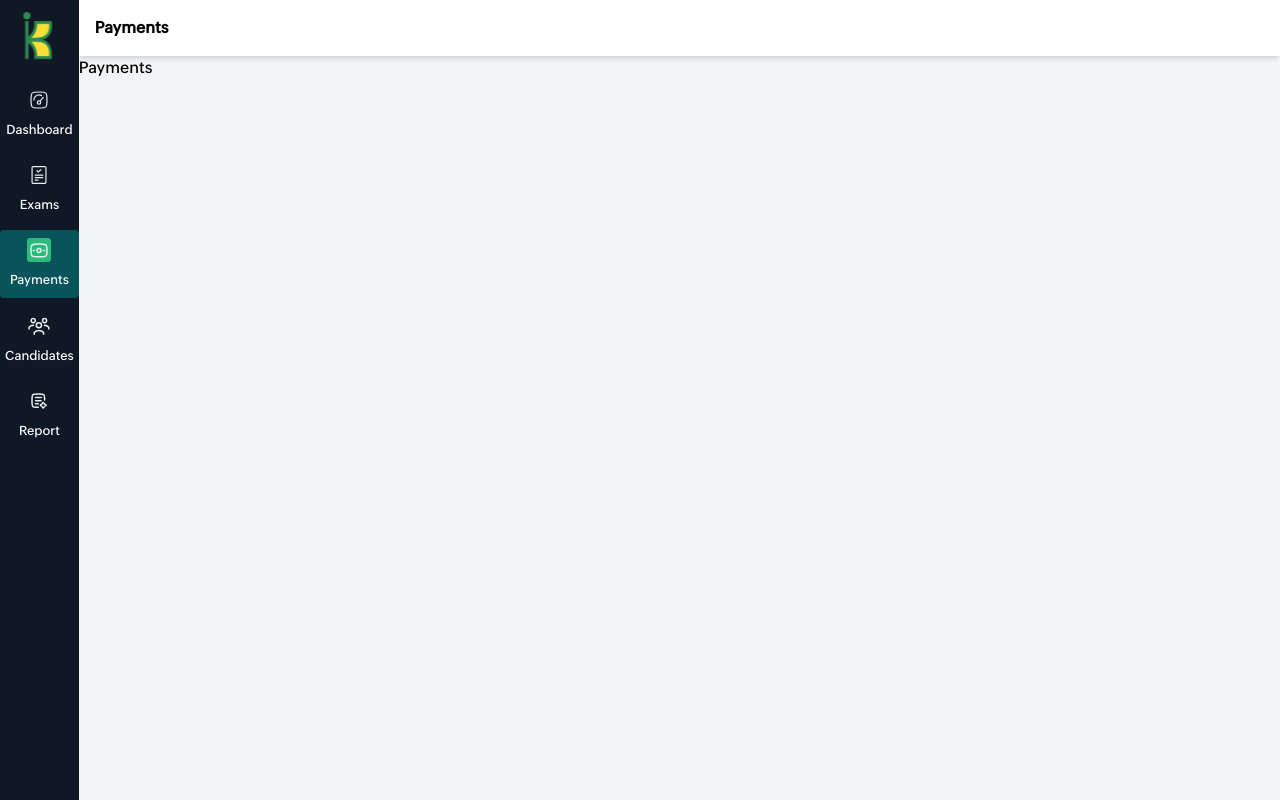
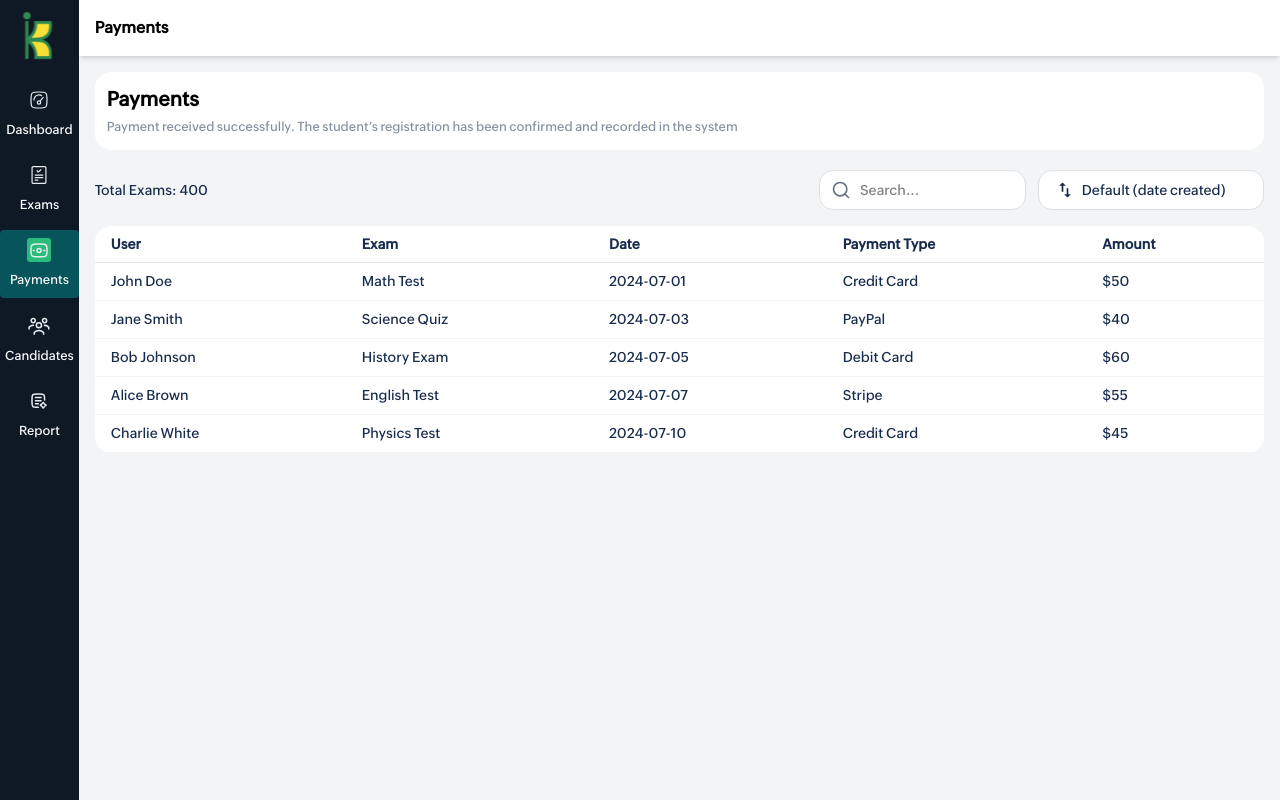
Before and after one commit to ibhaudur/kasadara-kal-admin, a React (Vite) app: page /payments in a window 1280 px wide. Built offline with nearby package versions, Linux system fonts and the light colour scheme.

Commit message:
payments and searchbox component

```diff
--- /dev/null
+++ b/src/component/SearchBox.tsx
@@ -0,0 +1,17 @@
+import React from "react";
+import { FiSearch } from "react-icons/fi";
+
+const SearchBox: React.FC = () => {
+  return (
+    <div className="relative w-full">
+      <FiSearch className="w-5 h-5 text-gray-500 absolute left-3 top-1/2 transform -translate-y-1/2 pointer-events-none" />
+      <input
+        type="text"
+        placeholder="Search..."
+        className="w-full h-[40px] bg-white pl-10 pr-4 rounded-[14px] border-[0.6px] border-[#DCDFE4] text-sm focus:outline-none focus:ring-2 focus:ring-[#2BBC7C]"
+      />
+    </div>
+  );
+};
+
+export default SearchBox;
--- /dev/null
+++ b/src/pages/payments/components/PaymentList.tsx
@@ -0,0 +1,76 @@
+import React from "react";
+
+const PaymentList = () => {
+  const data = [
+    {
+      user: "John Doe",
+      exam: "Math Test",
+      date: "2024-07-01",
+      type: "Credit Card",
+      amount: "$50",
+    },
+    {
+      user: "Jane Smith",
+      exam: "Science Quiz",
+      date: "2024-07-03",
+      type: "PayPal",
+      amount: "$40",
+    },
+    {
+      user: "Bob Johnson",
+      exam: "History Exam",
+      date: "2024-07-05",
+      type: "Debit Card",
+      amount: "$60",
+    },
+    {
+      user: "Alice Brown",
+      exam: "English Test",
+      date: "2024-07-07",
+      type: "Stripe",
+      amount: "$55",
+    },
+    {
+      user: "Charlie White",
+      exam: "Physics Test",
+      date: "2024-07-10",
+      type: "Credit Card",
+      amount: "$45",
+    },
+  ];
+
+  return (
+    <div className="overflow-x-auto mt-4">
+      <table className="min-w-full text-[14px] rounded-2xl bg-white text-[#172B4D]">
+        <thead>
+          <tr>
+            {["User", "Exam", "Date", "Payment Type", "Amount"].map((item) => (
+              <th
+                key={item}
+                className="text-left px-4 py-2 border-b border-[#E5E5E5] text-sm font-semibold"
+              >
+                {item}
+              </th>
+            ))}
+          </tr>
+        </thead>
+        <tbody>
+          {data.map((row, idx) => (
+            <tr
+              key={idx}
+              className="hover:bg-[#F2FFF7] border-b-[0.5px] border-[#F4F4F4]"
+            >
+              <td className="px-4 py-2">{row.user}</td>
+              <td className="px-4 py-2">{row.exam}</td>
+              <td className="px-4 py-2">{row.date}</td>
+              <td className="px-4 py-2">{row.type}</td>
+              <td className="px-4 py-2">{row.amount}</td>
+            </tr>
+          ))}
+        </tbody>
+      </table>
+    </div>
+  );
+};
+
+export default PaymentList;
--- a/src/pages/payments/index.tsx
+++ b/src/pages/payments/index.tsx
@@ -1,13 +1,36 @@
 import React, { useEffect } from "react";
 import { useDispatch } from "react-redux";
 import { changeHeader } from "../../store/slice/headerSlice";
+import PaymentList from "./components/PaymentList";
+import SearchBox from "../../component/SearchBox";
+import { MdOutlineSwapVert } from "react-icons/md";
 
 const Payments: React.FC = () => {
   const dispatch = useDispatch();
   useEffect(() => {
     dispatch(changeHeader("Payments"));
   }, []);
-  return <div>Payments</div>;
+  return (
+    <section className="p-4">
+      <div className="rounded-[16px] bg-white p-3">
+        <h5 className="text-[20px] font-semibold">Payments</h5>
+        <small className="text-[#8790A1]">
+          Payment received successfully. The student’s registration has been
+          confirmed and recorded in the system{" "}
+        </small>
+      </div>
+      <div className="flex justify-between items-center mt-5">
+        <small className="text-[14px] text-[#172B4D]">Total Exams: 400</small>
+        <div className="flex gap-3">
+          <SearchBox />
+          <div className="flex items-center w-[100%] px-4 text-[#172B4D] h-[40px] bg-white rounded-[14px] border-[0.6px] border-[#DCDFE4] text-sm">
+            <MdOutlineSwapVert className="text-[20px]" /> &nbsp; Default (date created)
+          </div>
+        </div>
+      </div>
+      <PaymentList />
+    </section>
+  );
 };
 
 export default Payments;
```
